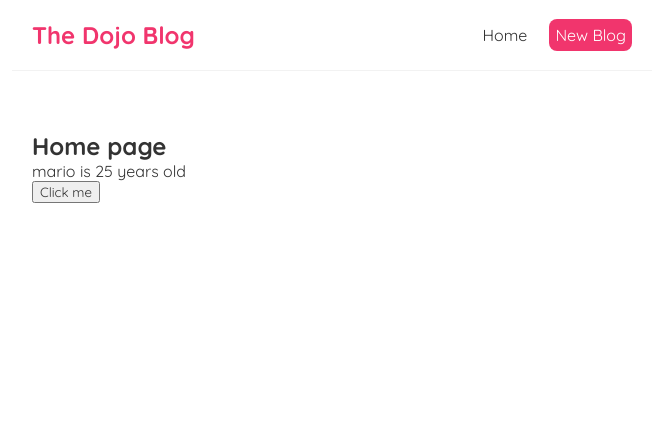
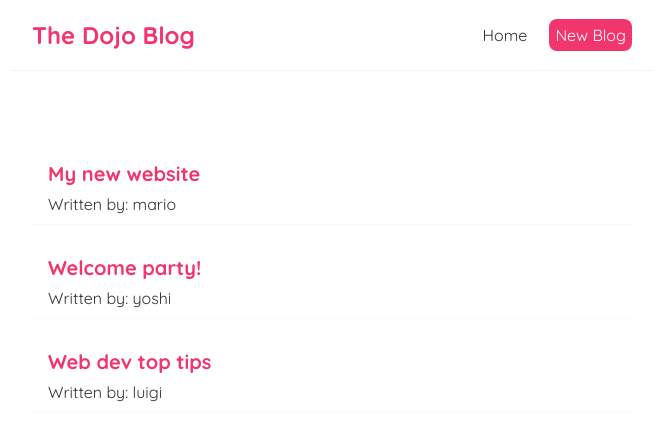
Before and after one commit to Nadia-Hamid/meu-primeiro-reactapp, a React (Create React App) app: page / in a window 1280 px wide. Shown: the top 440 px of the page, without its empty margins (308-971 px from the left). Built offline with nearby package versions, Linux system fonts and the light colour scheme; the HTML template or start-up script is replaced by a standard one.

Commit message:
Outputting lists

```diff
--- a/src/Home.js
+++ b/src/Home.js
@@ -1,23 +1,22 @@
 import { useState } from "react";
 
 const Home = () => {
-  const [name, setName] = useState("mario");
-  const [age, setAge] = useState(25);
+    const [blogs, setBlogs] = useState([
+        { title: "My new website", body: "lorem ipsum...", author: "mario", id: 1 },
+        { title: "Welcome party!", body: "lorem ipsum...", author: "yoshi", id: 2 },
+        { title: "Web dev top tips", body: "lorem ipsum...", author: "luigi", id: 3 }
+    ]);
 
-  const handleClick = () => {
-    setName("luigi");
-    setAge(30);
-  };
-
-  return (
-    <div className="home">
-      <h2>Home page</h2>
-      <p>
-        {name} is {age} years old
-      </p>
-      <button onClick={handleClick}>Click me</button>
-    </div>
-  );
+    return (
+        <div className="home">
+            {blogs.map((blog) => (
+                <div className="blog-preview" key={blog.id}>
+                    <h2>{blog.title}</h2>
+                    <p>Written by: {blog.author}</p>
+                </div>
+            ))}
+        </div>
+    );
 };
 
 export default Home;
--- a/src/index.css
+++ b/src/index.css
@@ -39,3 +39,20 @@
   margin: 40px auto;
   padding: 20px;
 }
+
+/* blog previews / list */
+.blog-preview {
+  padding: 10px 16px;
+  margin: 20px 0;
+  border-bottom: 1px solid #fafafa;
+}
+
+.blog-preview:hover {
+  box-shadow: 1px 3px 5px rgba(0, 0, 0, 0.1);
+}
+
+.blog-preview h2 {
+  font-size: 20px;
+  color: #f1356d;
+  margin-bottom: 8px;
+}
```
